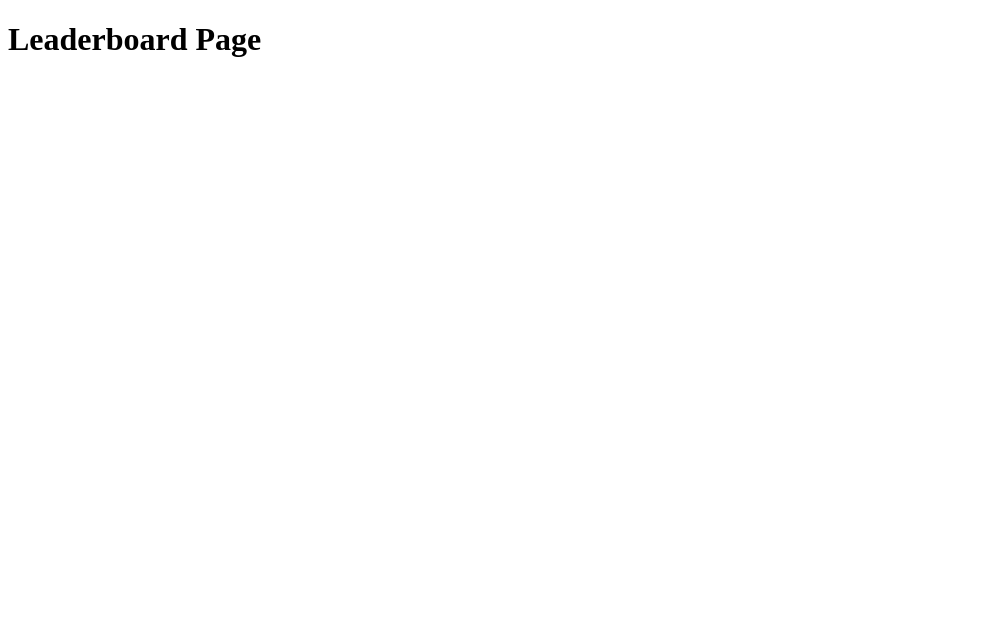
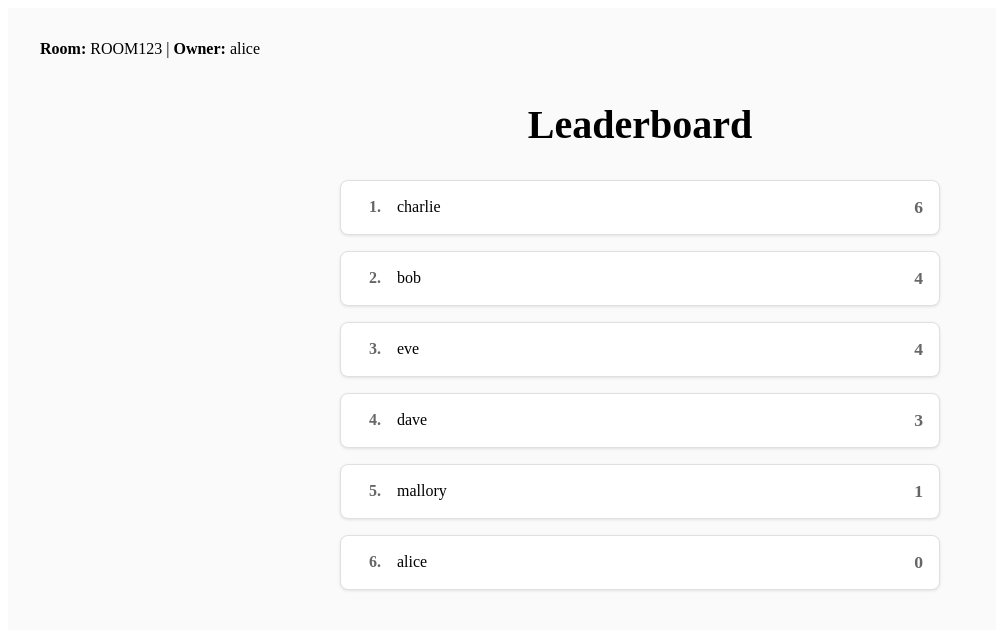
Before and after one commit to jinschofield/instagramroulette, a React (Vite) app in the folder client/: page /leaderboard in a window 1280 px wide. Shown: the top 630 px of the page, without its empty margins (0-996 px from the left). Built offline with nearby package versions, Linux system fonts and the light colour scheme.

Commit message:
Most muscle added, needs brains and nice skin

```diff
--- a/client/src/App.tsx
+++ b/client/src/App.tsx
@@ -49,7 +49,17 @@ const App: React.FC = () => {
         }
       />
 
-      <Route path="/leaderboard" element={<Leaderboard />} />
+      <Route
+        path="/leaderboard"
+        element={
+          <Leaderboard
+            roomCode = "ROOM123"
+            owner = "alice"
+            players={["alice", "bob", "charlie", "dave", "eve", "mallory"]}
+            scores={[0,4,6,3,4,1]}
+          />
+        }
+      />
     </Routes>
   );
 };
--- a/client/src/pages/Leaderboard.tsx
+++ b/client/src/pages/Leaderboard.tsx
@@ -1,10 +1,88 @@
 import React from "react";
 
-const Leaderboard: React.FC = () => {
+interface LeaderboardProps {
+  roomCode: string;
+  owner: string;
+  players: string[];
+  scores: number[];
+}
+
+const Leaderboard: React.FC<LeaderboardProps> = ({ roomCode, owner, players, scores }) => {
+  // Create an array of player objects with their original index
+  const playerData = players.map((player, index) => ({
+    name: player,
+    score: scores[index],
+    originalIndex: index,
+  }));
+
+  // Sort by score (descending) while keeping original index
+  const sortedPlayers = [...playerData].sort((a, b) => b.score - a.score);
+
   return (
-    <div>
-      <h1>Leaderboard Page</h1>
-      {/* other content */}
+    <div
+      style={{
+        minHeight: "100vh",
+        padding: "2rem",
+        backgroundColor: "#fafafa",
+        display: "flex",
+        flexDirection: "column",
+        alignItems: "center",
+      }}
+    >
+      {/* Top-left Room Info */}
+      <div style={{ alignSelf: "flex-start", marginBottom: "1rem", fontSize: "1rem" }}>
+        <strong>Room:</strong> {roomCode} | <strong>Owner:</strong> {owner}
+      </div>
+
+      {/* Page Title */}
+      <h1 style={{ fontSize: "2.5rem", marginBottom: "2rem" }}>Leaderboard</h1>
+
+      {/* Leaderboard */}
+      <div
+        style={{
+          display: "grid",
+          gridTemplateColumns: "repeat(1, 1fr)",
+          gap: "1rem",
+          maxWidth: "600px",
+          width: "100%",
+        }}
+      >
+        {sortedPlayers.map((player, index) => (
+          <div
+            key={player.originalIndex} // Using original index as key
+            style={{
+              display: "flex",
+              justifyContent: "space-between",
+              alignItems: "center",
+              padding: "1rem",
+              fontSize: "1rem",
+              backgroundColor: "#ffffff",
+              border: "1px solid #e0e0e0",
+              borderRadius: "0.5rem",
+              boxShadow: "0 1px 3px rgba(0,0,0,0.1)",
+            }}
+          >
+            <div style={{ display: "flex", alignItems: "center", gap: "1rem" }}>
+              <span style={{
+                fontWeight: "bold",
+                color: "#666",
+                minWidth: "1.5rem",
+                textAlign: "right"
+              }}>
+                {index + 1}.
+              </span>
+              <span style={{ fontWeight: 500 }}>{player.name}</span>
+            </div>
+            <span style={{
+              color: "#666",
+              fontWeight: "bold",
+              fontSize: "1.1rem"
+            }}>
+              {player.score}
+            </span>
+          </div>
+        ))}
+      </div>
     </div>
   );
 };
```
